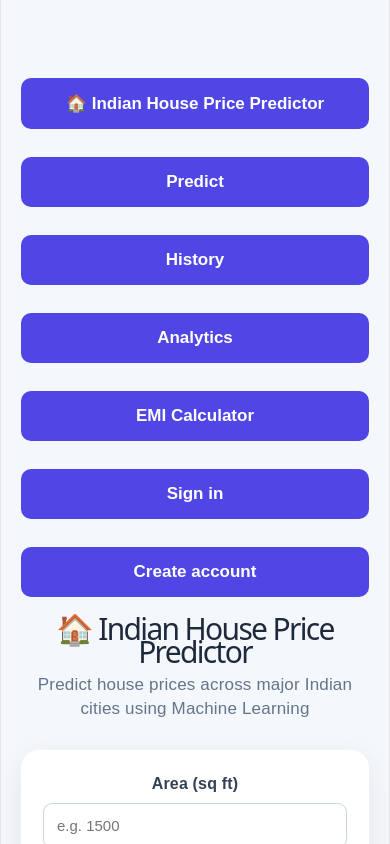
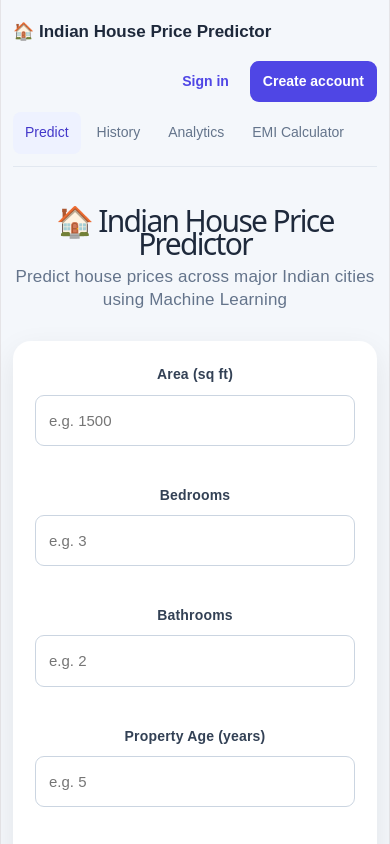
Before and after one commit to mehulikhanra904-prog/HOUSE-PRICE-PREDICTOR, a React app in the folder frontend/: page / in a window 390 px wide. Shown: the top 844 px of the page. Built offline with nearby package versions, Linux system fonts and the light colour scheme; the HTML template or start-up script is replaced by a standard one.

Commit message:
feat: extend existing predictor UI for account features

```diff
--- a/frontend/src/App.css
+++ b/frontend/src/App.css
@@ -1,137 +1,73 @@
-* {
-  box-sizing: border-box;
-}
-
-body {
-  margin: 0;
-  font-family: Arial, sans-serif;
-  background: #f4f7fb;
-}
-
-.app {
-  min-height: 100vh;
-  padding: 50px 20px;
-}
-
-.container {
-  max-width: 900px;
-  margin: auto;
-}
-
-.header {
-  text-align: center;
-  margin-bottom: 30px;
-}
-
-.header h1 {
-  font-size: 38px;
-  margin-bottom: 10px;
-  color: #1e293b;
-}
-
-.header p {
-  color: #64748b;
-  font-size: 17px;
-}
-
-.card {
-  background: white;
-  padding: 35px;
-  border-radius: 18px;
-  box-shadow: 0 10px 30px rgba(0, 0, 0, 0.08);
-}
-
-.grid {
-  display: grid;
-  grid-template-columns: repeat(2, 1fr);
-  gap: 22px;
-}
-
-.input-group {
-  display: flex;
-  flex-direction: column;
-}
-
-.input-group label {
-  margin-bottom: 8px;
-  font-weight: 600;
-  color: #334155;
-}
-
-.input-group input,
-.input-group select {
-  padding: 13px;
-  border: 1px solid #cbd5e1;
-  border-radius: 9px;
-  font-size: 15px;
-  outline: none;
-}
-
-.input-group input:focus,
-.input-group select:focus {
-  border-color: #6366f1;
-}
-
-button {
-  width: 100%;
-  margin-top: 28px;
-  padding: 15px;
-  border: none;
-  border-radius: 10px;
-  background: #4f46e5;
-  color: white;
-  font-size: 17px;
-  font-weight: 600;
-  cursor: pointer;
-}
-
-button:hover {
-  background: #4338ca;
-}
-
-button:disabled {
-  opacity: 0.7;
-  cursor: not-allowed;
-}
-
-.result {
-  margin-top: 30px;
-  padding: 25px;
-  text-align: center;
-  border-radius: 12px;
-  background: #eef2ff;
-}
-
-.result p {
-  margin: 0;
-  color: #64748b;
-}
-
-.result h2 {
-  margin: 10px 0 0;
-  color: #3730a3;
-  font-size: 32px;
-}
-
-.error {
-  margin-top: 20px;
-  padding: 15px;
-  text-align: center;
-  border-radius: 8px;
-  background: #fee2e2;
-  color: #b91c1c;
-}
-
-@media (max-width: 650px) {
-  .grid {
-    grid-template-columns: 1fr;
-  }
-
-  .header h1 {
-    font-size: 30px;
-  }
-
-  .card {
-    padding: 22px;
-  }
-}
+* { box-sizing: border-box; }
+body { margin: 0; font-family: Arial, sans-serif; background: #f4f7fb; color: #334155; }
+button, input, select { font: inherit; }
+.app { min-height: 100vh; padding: 0 20px 50px; }
+.topbar { max-width: 1200px; margin: 0 auto; min-height: 70px; display: flex; align-items: center; gap: 22px; border-bottom: 1px solid #e2e8f0; }
+.brand { width: auto; margin: 0; padding: 8px 0; background: transparent; color: #1e293b; font-size: 17px; font-weight: 700; border: 0; cursor: pointer; }
+.brand:hover { background: transparent; color: #4338ca; }
+.nav { display: flex; gap: 4px; flex: 1; }
+.nav button { width: auto; margin: 0; padding: 9px 12px; background: transparent; color: #64748b; border: 0; border-radius: 8px; font-size: 14px; cursor: pointer; }
+.nav button:hover, .nav button.active { background: #eef2ff; color: #4338ca; }
+.account { display: flex; align-items: center; gap: 8px; }
+.welcome { color: #64748b; font-size: 14px; }
+.account-btn { width: auto; margin: 0; padding: 9px 13px; border-radius: 9px; background: #4f46e5; color: white; border: 0; cursor: pointer; font-size: 14px; font-weight: 600; }
+.account-btn.ghost { background: transparent; color: #4f46e5; }
+.account-btn:hover { background: #4338ca; color: white; }
+.container { max-width: 900px; margin: auto; }
+.header { text-align: center; margin: 42px 0 30px; }
+.header h1 { font-size: 38px; margin-bottom: 10px; color: #1e293b; }
+.header p { color: #64748b; font-size: 17px; }
+.card, .feature-card { background: white; padding: 35px; border-radius: 18px; box-shadow: 0 10px 30px rgba(0,0,0,.08); }
+.grid { display: grid; grid-template-columns: repeat(2,1fr); gap: 22px; }
+.input-group { display: flex; flex-direction: column; gap: 8px; margin-bottom: 16px; }
+.input-group label { font-weight: 600; color: #334155; font-size: 14px; }
+.input-group input, .input-group select { padding: 13px; border: 1px solid #cbd5e1; border-radius: 9px; font-size: 15px; outline: none; background: white; color: #1e293b; }
+.input-group input:focus, .input-group select:focus { border-color: #6366f1; box-shadow: 0 0 0 3px rgba(99,102,241,.1); }
+.full-width { grid-column: 1 / -1; }
+.card form > button, .empty button, .auth-modal form > button { width: 100%; margin-top: 12px; padding: 15px; border: none; border-radius: 10px; background: #4f46e5; color: white; font-size: 17px; font-weight: 600; cursor: pointer; }
+.card form > button:hover, .empty button:hover, .auth-modal form > button:hover { background: #4338ca; }
+.card form > button:disabled { opacity: .7; cursor: not-allowed; }
+.result { margin-top: 30px; padding: 25px; text-align: center; border-radius: 12px; background: #eef2ff; }
+.result p { margin: 0; color: #64748b; }
+.result h2 { margin: 10px 0 4px; color: #3730a3; font-size: 32px; }
+.result span, .result small { display: block; color: #64748b; }
+.result small { margin-top: 12px; font-size: 12px; }
+.error, .auth-error { margin-top: 20px; padding: 15px; text-align: center; border-radius: 8px; background: #fee2e2; color: #b91c1c; }
+.feature-card { margin-top: 42px; }
+.section-head { display: flex; justify-content: space-between; align-items: center; gap: 20px; margin-bottom: 25px; }
+.section-head h2 { margin: 0 0 6px; color: #1e293b; font-size: 26px; }
+.section-head p { color: #64748b; margin: 0; }
+.small-btn { width: auto; margin: 0; padding: 9px 12px; border: 0; border-radius: 8px; cursor: pointer; background: #eef2ff; color: #4338ca; }
+.small-btn.danger { background: #fee2e2; color: #b91c1c; }
+.empty { text-align: center; padding: 45px 15px; border: 1px dashed #cbd5e1; border-radius: 12px; }
+.empty h3 { margin: 0 0 8px; color: #1e293b; }
+.empty p { color: #64748b; margin-bottom: 18px; }
+.empty button { width: auto; margin: 0; padding: 11px 18px; font-size: 14px; }
+.history-list { display: grid; gap: 10px; }
+.history-item { display: flex; justify-content: space-between; align-items: center; gap: 20px; padding: 16px; border: 1px solid #e2e8f0; border-radius: 10px; }
+.history-item > div:first-child { display: grid; gap: 5px; }
+.history-item strong { color: #1e293b; }
+.history-item span, .history-price small { color: #64748b; font-size: 13px; }
+.history-price { text-align: right; color: #3730a3; font-weight: 700; }
+.history-price small { display: block; font-weight: 400; margin-top: 3px; }
+.stats-grid { display: grid; grid-template-columns: repeat(4,1fr); gap: 12px; margin-bottom: 22px; }
+.stat { padding: 18px; border-radius: 12px; background: #f8fafc; border: 1px solid #e2e8f0; }
+.stat span { display: block; color: #64748b; font-size: 12px; margin-bottom: 7px; }
+.stat strong { color: #1e293b; font-size: 18px; }
+.city-table { overflow-x: auto; }
+.table-row { display: grid; grid-template-columns: 1.2fr .8fr 1.2fr 2fr; gap: 12px; padding: 12px 8px; border-bottom: 1px solid #e2e8f0; font-size: 13px; }
+.table-head { font-weight: 700; color: #475569; background: #f8fafc; }
+.emi-grid { display: grid; grid-template-columns: 1fr 1fr; gap: 25px; align-items: center; }
+.emi-result { background: #eef2ff; border-radius: 14px; padding: 28px; text-align: center; }
+.emi-result p { color: #64748b; }
+.emi-result h2 { color: #3730a3; font-size: 32px; margin: 10px 0; }
+.emi-result span { display: block; color: #64748b; margin-top: 8px; font-size: 14px; }
+.modal-backdrop { position: fixed; inset: 0; background: rgba(15,23,42,.45); display: grid; place-items: center; padding: 20px; z-index: 20; }
+.auth-modal { position: relative; width: min(430px,100%); background: white; border-radius: 18px; padding: 30px; box-shadow: 0 25px 70px rgba(15,23,42,.25); }
+.auth-modal h2 { margin: 0 0 8px; color: #1e293b; }
+.auth-modal > p { margin-bottom: 22px; color: #64748b; font-size: 14px; }
+.auth-modal .input-group { margin-bottom: 14px; }
+.close { position: absolute; top: 12px; right: 14px; border: 0; background: transparent; font-size: 28px; color: #64748b; cursor: pointer; }
+.switch-auth { width: 100%; border: 0; background: transparent; color: #4f46e5; padding: 14px 0 0; cursor: pointer; font-size: 13px; }
+@media (max-width: 850px) { .topbar { flex-wrap: wrap; padding: 12px 0; } .nav { order: 3; flex-basis: 100%; overflow-x: auto; } .stats-grid { grid-template-columns: repeat(2,1fr); } }
+@media (max-width: 650px) { .app { padding-inline: 12px; } .grid, .emi-grid { grid-template-columns: 1fr; } .header h1 { font-size: 30px; } .card, .feature-card { padding: 22px; } .history-item { align-items: flex-start; } .history-price { min-width: 110px; } .table-row { min-width: 620px; } .topbar { gap: 10px; } .account { margin-left: auto; } .welcome { display: none; } }
```
